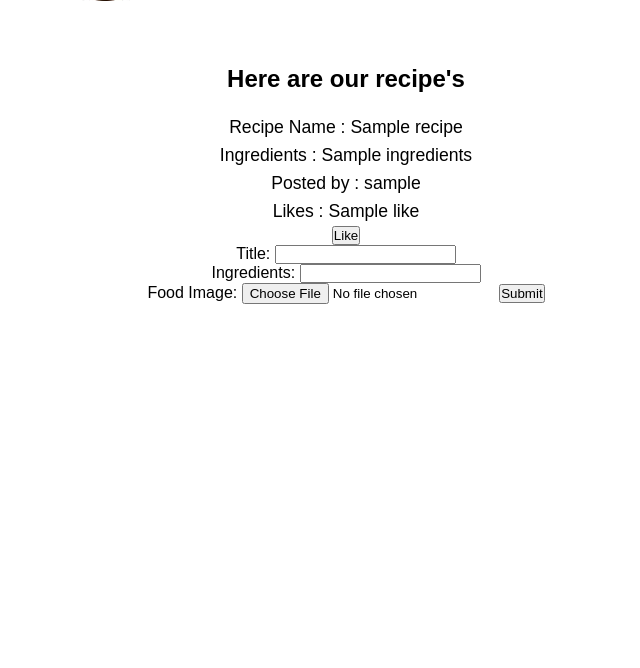
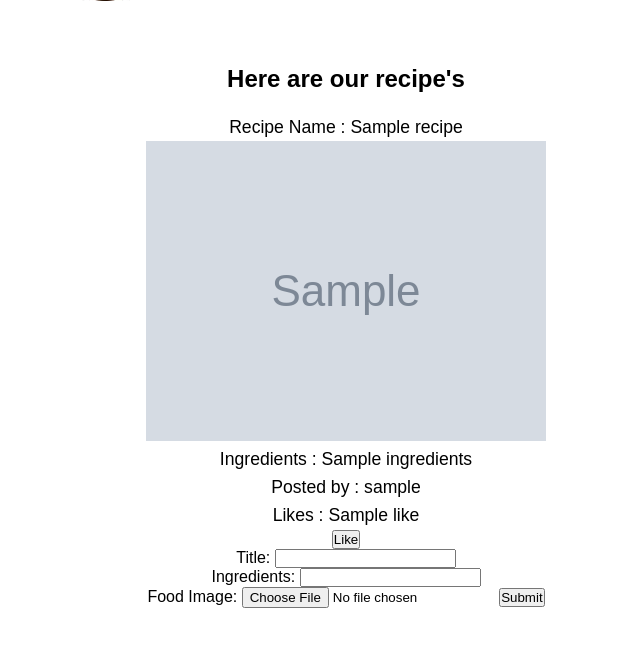
Before and after one commit to umairaali58/cse312project, a Flask app: page /recipe in a window 1280 px wide. Shown: the part 665-1333 px from the top of the page, without its empty margins (294-934 px from the left). Before the commit the page ends 969 px from the top, so only its background shows below. Run offline with Flask 2, Linux system fonts and the light colour scheme; grey boxes marked "Sample" are stand-in pictures; a database or web service that is not in the repository returns one stand-in record (values such as "Sample title").

Commit message:
added displaying image for recipes

```diff
--- a/templates/recipe.html
+++ b/templates/recipe.html
@@ -27,6 +27,8 @@
                 {% for recipe in recipes|reverse %}
                 <div class="recipe-card" >
                     <p>Recipe Name : {{ recipe['recipe'] }}</p>
+                    {#  Slice off the 'static/' prefix and display the image                  #}
+                    <img src="{{ url_for('static', filename=recipe['image'][7:]) }}" alt="{{ recipe['recipe'] }}" class="recipe-image">
                     <p>Ingredients :  {{ recipe['ingredients'] }}</p>
                     <p>Posted by : {{ recipe['username'] }}</p>
                     <p>Likes : {{ recipe['likes'][0] }}</p>
```
